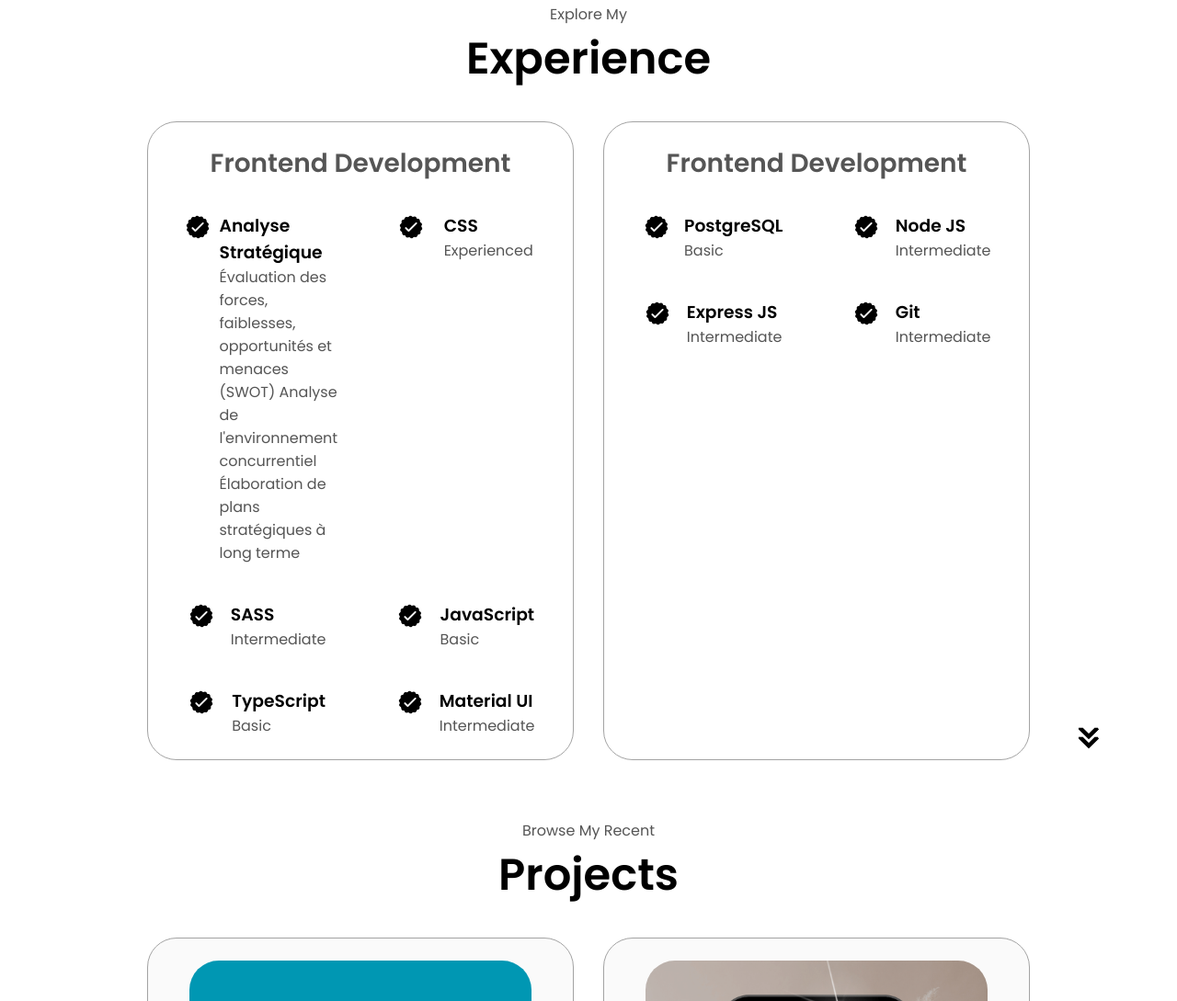
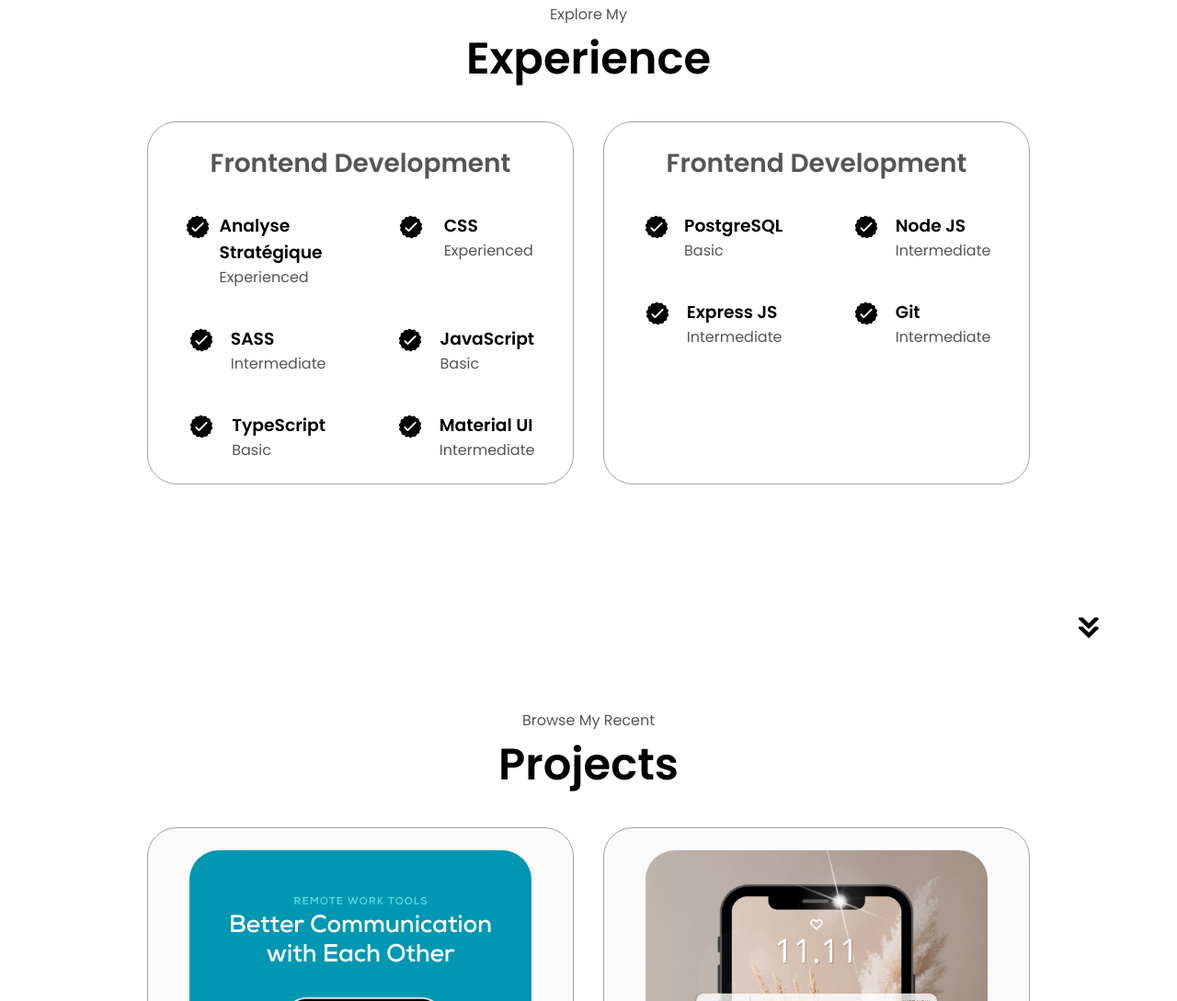
Before and after one commit to ademoo077/portfolio-era-taissir, a plain HTML site: page index.html in a window 1280 px wide. Shown: the part 1693-2782 px from the top of the page at 92% size. Drawn offline with Linux system fonts and the light colour scheme.

Commit message:
Update index.html

```diff
--- a/index.html
+++ b/index.html
@@ -133,10 +133,7 @@
                 />
                 <div>
                   <h3>Analyse Stratégique</h3>
-                  <p>Évaluation des forces, faiblesses, opportunités et menaces (SWOT)
-Analyse de l'environnement concurrentiel
-Élaboration de plans stratégiques à long terme
-</p>
+                  <p>Experienced</p>
                 </div>
               </article>
               <article>
```
